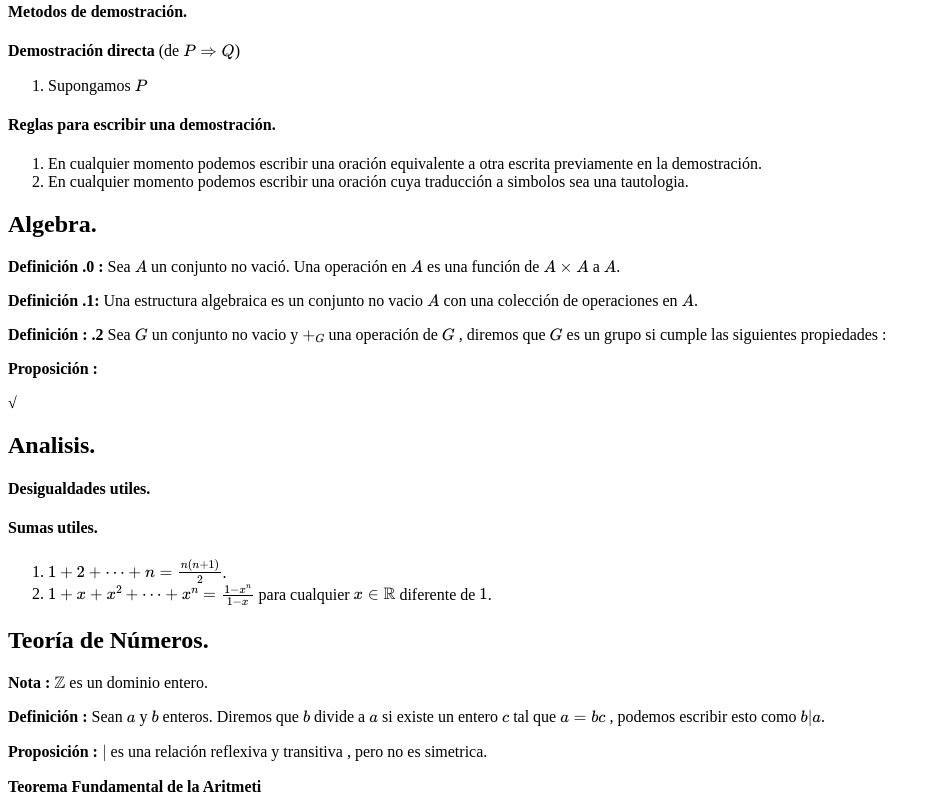
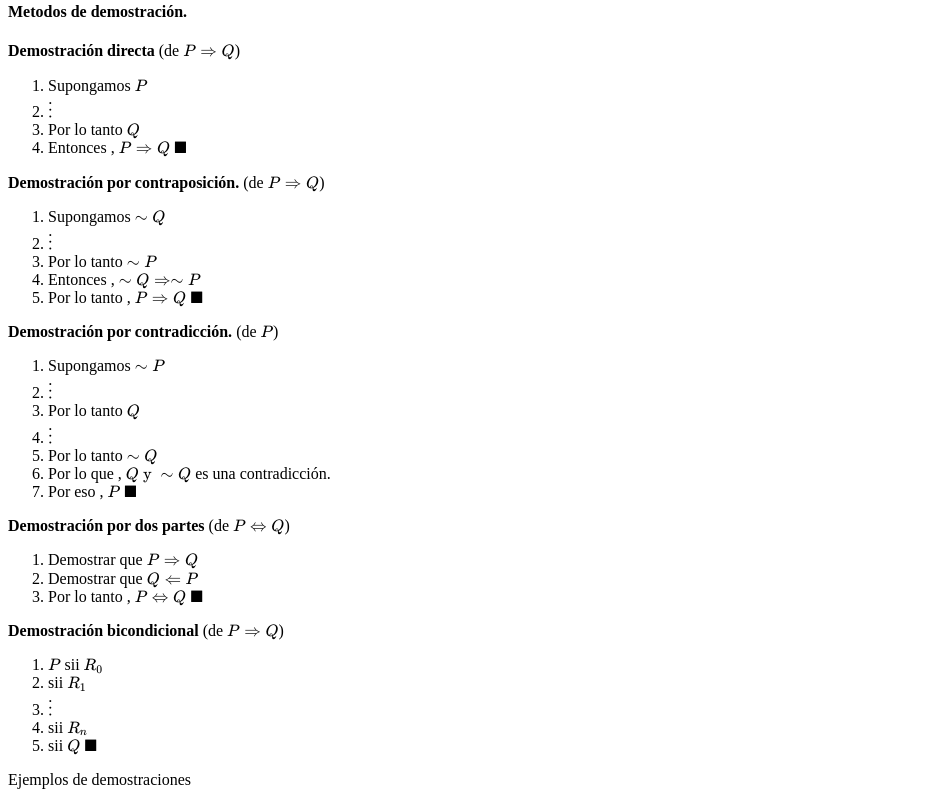
Before and after one commit to kevinciencias/kevinciencias.github.io, a plain HTML site: page primeraño.html in a window 1280 px wide. Shown: the part 492-1299 px from the top of the page, without its empty margins (0-941 px from the left). Drawn offline with nearby package versions, Linux system fonts and the light colour scheme.

Commit message:
Update primeraño.html

```diff
--- a/primeraño.html
+++ b/primeraño.html
@@ -72,8 +72,103 @@
 
   <li> Supongamos  \(P \)  </li>
 
+  <li> \(\vdots \)  </li>
+
+  <li> Por lo tanto \(Q \) </li>
+
+  <li> Entonces , \(P\Rightarrow Q\)   \(\blacksquare \) </li>
+
+
 
   </ol>
+
+
+  <p> <b> Demostración por contraposición.  </b> (de \(P \Rightarrow Q \)) </p>
+
+<ol>
+
+
+  <li> Supongamos  \(\sim Q \)  </li>
+
+  <li> \(\vdots \)  </li>
+
+  <li> Por lo tanto \(\sim P \) </li>
+
+  <li> Entonces , \(\sim Q \Rightarrow \sim P\)    </li>
+
+  <li> Por lo tanto , \(P \Rightarrow Q \) \(\blacksquare \) </li>
+
+
+  </ol>
+
+
+   <p> <b> Demostración por contradicción.  </b> (de \(P \)) </p>
+
+<ol>
+
+
+  <li> Supongamos  \(\sim P \)  </li>
+
+  <li> \(\vdots \)  </li>
+
+  <li> Por lo tanto \( Q \) </li>
+
+  <li> \(\vdots \)   </li>
+
+  <li> Por lo tanto \(\sim   Q\)   </li>
+
+  <li> Por lo que  , \(Q \ \text{y} \ \sim Q \) es una contradicción. </li>
+
+  <li> Por eso , \(P  \) \(\blacksquare \) </li>
+
+
+  </ol>
+
+
+
+  <p> <b> Demostración por dos partes  </b> (de \(P \Leftrightarrow Q \)) </p>
+
+<ol>
+
+
+  <li> Demostrar que   \(P\Rightarrow Q \)  </li>
+
+  <li> Demostrar que \(Q \Leftarrow   P\)  </li>
+
+
+  <li> Por lo tanto , \(P\Leftrightarrow Q\)   \(\blacksquare \) </li>
+
+
+
+  </ol>
+
+
+
+  <p> <b> Demostración bicondicional  </b> (de \(P \Rightarrow Q \)) </p>
+
+<ol>
+
+
+  <li> \(P\) sii \(R_{0}\)  </li>
+
+  <li>
+  sii \(R_{1}\) </li>
+
+  <li> \(\vdots \)  </li>
+
+  <li> sii \(R_{n} \) </li>
+
+  <li> sii \( Q\)   \(\blacksquare \) </li>
+
+
+
+  </ol>
+
+
+
+  <p>  Ejemplos de demostraciones </p>
+
+
 
 
   <h4> Reglas para escribir una demostración. </h4>
@@ -155,7 +250,7 @@
 
   <p> <b> Proposición : </b> \(| \) es una relación  reflexiva y transitiva , pero no es simetrica.   </p>
 
-  <p> <b> Teorema Fundamental de la Aritmeti </b> </p>
+  <p> <b> Teorema Fundamental de la Aritmetica </b> </p>
 
 
 
```
